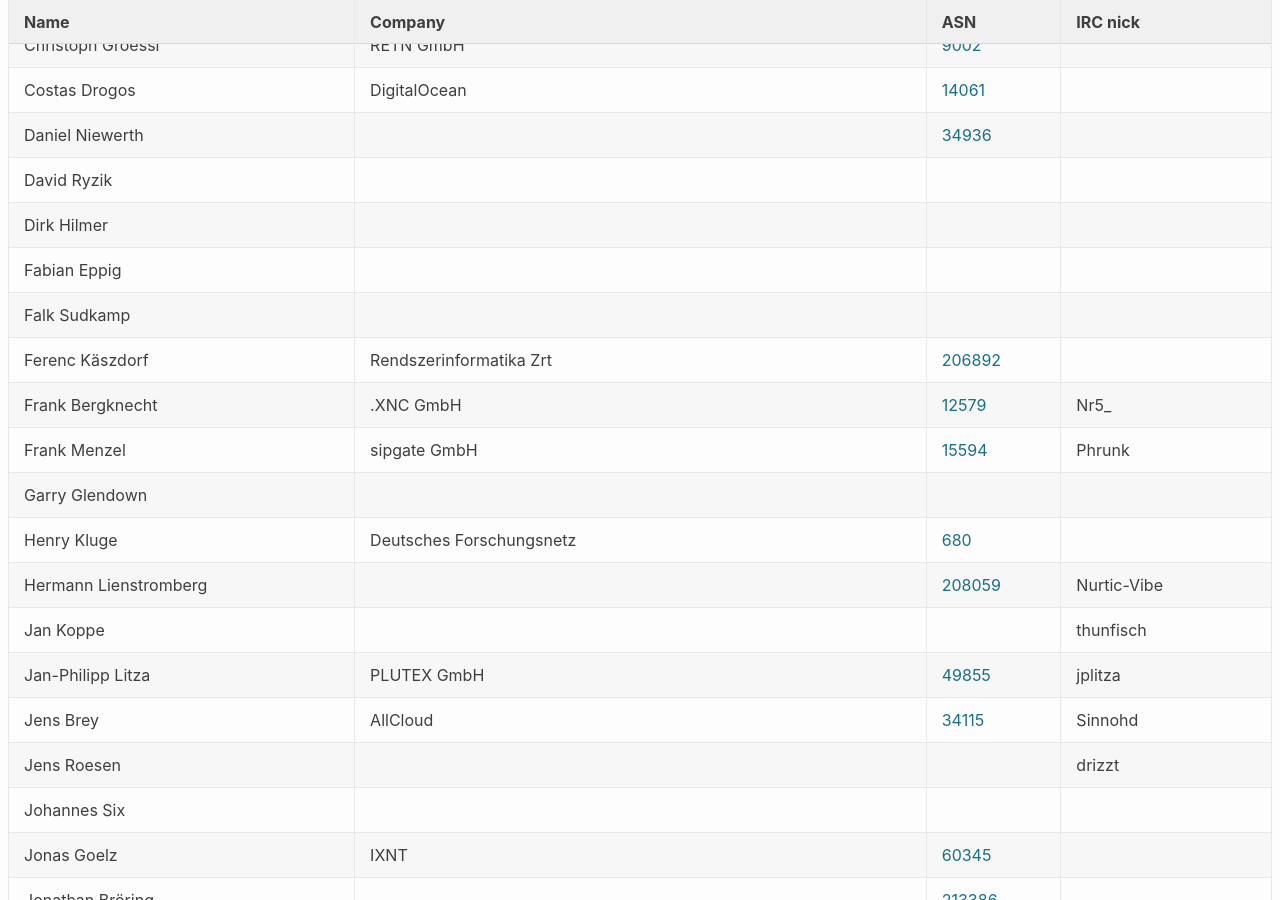
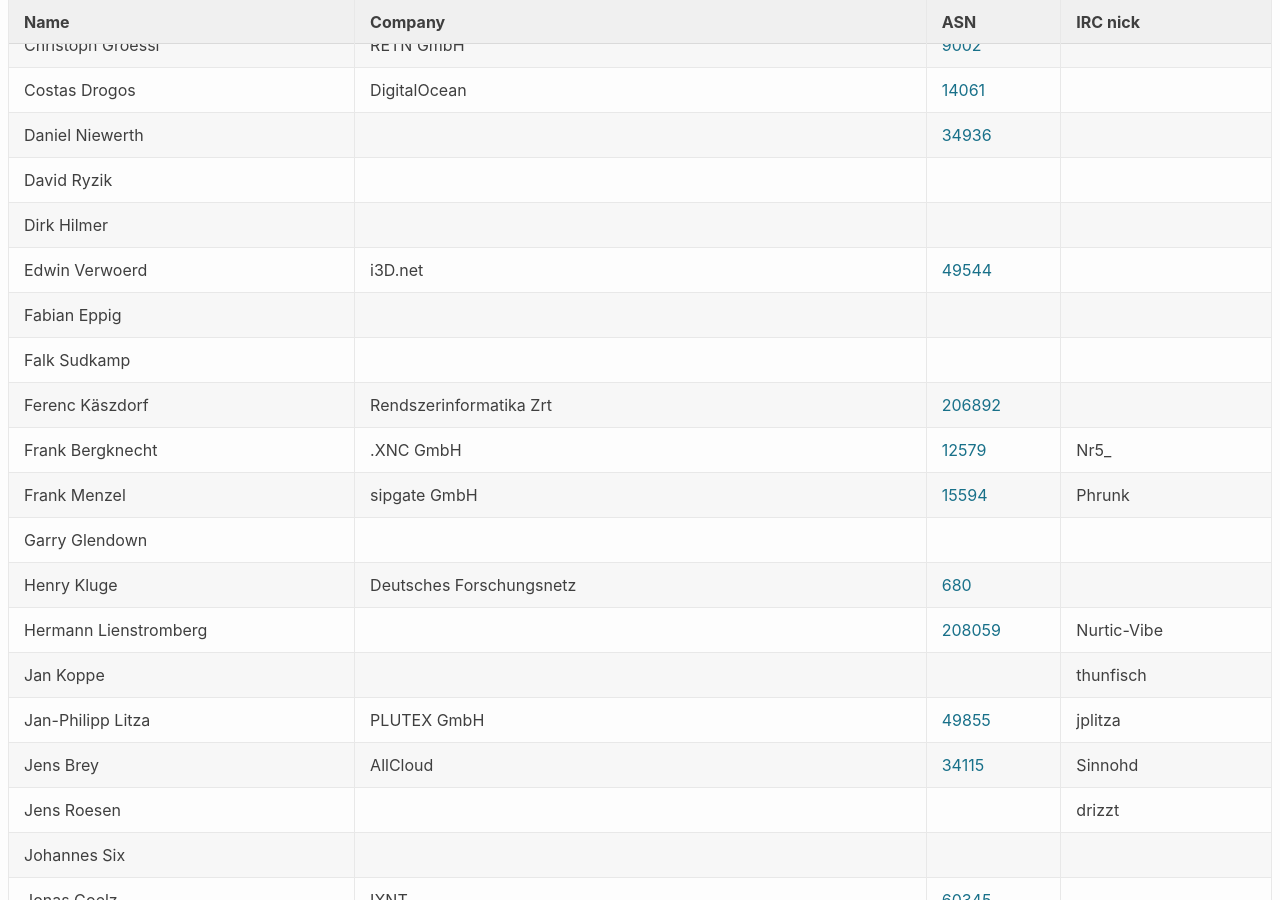
Before and after one commit to denog/pretix-attendeelist, a Jekyll site: the page built from denog14/index.md, in a window 1280 px wide and 900 px high, scrolled down 9699 px. Built offline with Jekyll 4.4.1, drawn with Linux system fonts in a browser that asks for light colours.

Commit message:
Latest data: Mon Oct 17 12:44:20 UTC 2022

```diff
--- a/_data/attendees_denog14_remote.json
+++ b/_data/attendees_denog14_remote.json
@@ -94,6 +94,12 @@
     "company": null,
     "irc": null,
     "asn": null
+  },
+  {
+    "name": "Edwin Verwoerd",
+    "company": "i3D.net",
+    "irc": null,
+    "asn": "49544"
   },
   {
     "name": "Fabian Eppig",
@@ -409,13 +415,13 @@
   },
   {
     "name": "Robert Leichssenring",
-    "company": "DE-CIX",
+    "company": null,
     "irc": null,
     "asn": "6695"
   },
   {
     "name": "Robert Leichssenring",
-    "company": null,
+    "company": "DE-CIX",
     "irc": null,
     "asn": "6695"
   },
```
